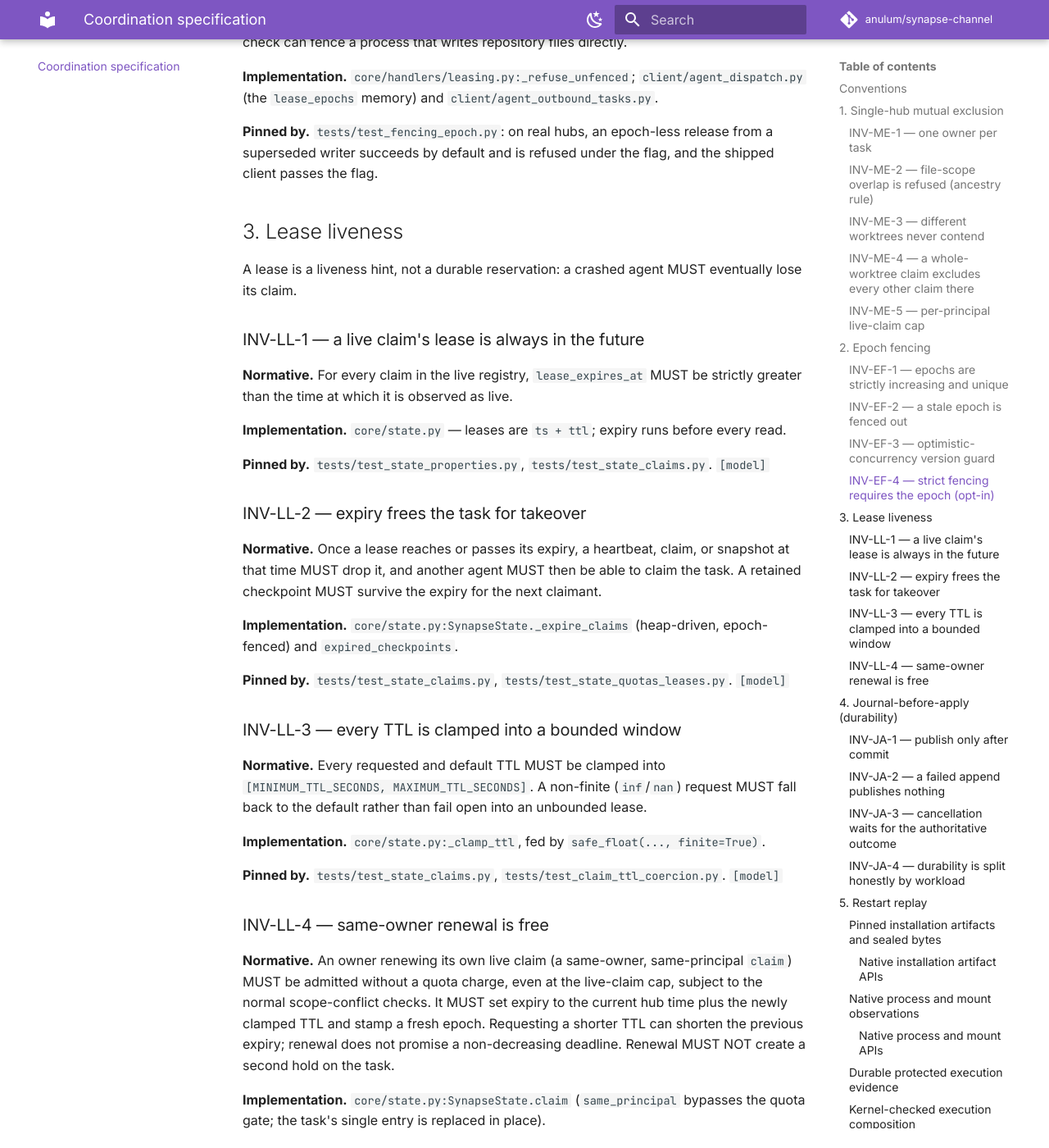
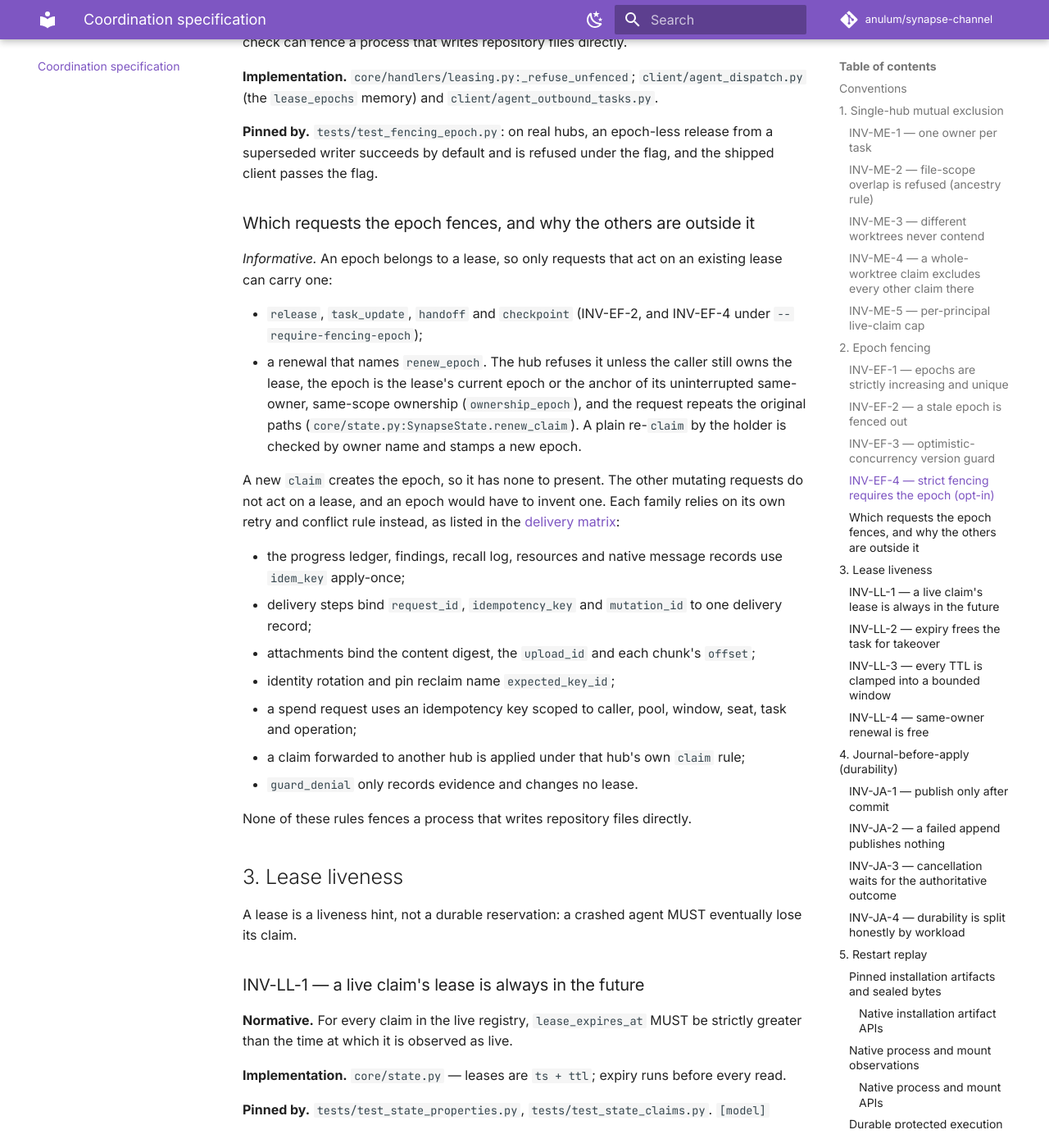
Before and after one commit to anulum/synapse-channel, an MkDocs documentation site: the page built from docs/coordination-spec.md, in a window 1280 px wide and 1400 px high, scrolled down 4209 px. Shown: the whole window at 82% size. Built offline with MkDocs 1.6.1 and Material for MkDocs 9.7.7, drawn with Linux system fonts in a browser that asks for light colours; comment, search, counter and statistics services are not loaded.

Commit message:
docs(spec): say which requests the lease epoch fences and why
The coordination spec named the four fenced lease mutations but not why
the other mutating requests carry no epoch. It now lists the fenced set,
including the epoch-guarded renewal and its exact acceptance rule, and
names the retry and conflict rule each other family relies on, linking
the delivery matrix. Documentation only; no behaviour change.

Hooks-Verified: pre-commit sha256:3552a67ddc3a6626
Seat: f636
Authored by Anulum Fortis & Arcane Sapience (protoscience@anulum.li)

```diff
--- a/docs/coordination-spec.md
+++ b/docs/coordination-spec.md
@@ -191,6 +191,40 @@ check can fence a process that writes repository files directly.
 **Pinned by.** `tests/test_fencing_epoch.py`: on real hubs, an epoch-less
 release from a superseded writer succeeds by default and is refused under the
 flag, and the shipped client passes the flag.
+
+### Which requests the epoch fences, and why the others are outside it
+
+*Informative.* An epoch belongs to a lease, so only requests that act on an
+existing lease can carry one:
+
+- `release`, `task_update`, `handoff` and `checkpoint` (INV-EF-2, and
+  INV-EF-4 under `--require-fencing-epoch`);
+- a renewal that names `renew_epoch`. The hub refuses it unless the caller
+  still owns the lease, the epoch is the lease's current epoch or the anchor of
+  its uninterrupted same-owner, same-scope ownership (`ownership_epoch`), and
+  the request repeats the original paths
+  (`core/state.py:SynapseState.renew_claim`). A plain re-`claim` by the holder
+  is checked by owner name and stamps a new epoch.
+
+A new `claim` creates the epoch, so it has none to present. The other mutating
+requests do not act on a lease, and an epoch would have to invent one. Each
+family relies on its own retry and conflict rule instead, as listed in the
+[delivery matrix](delivery-matrix.md):
+
+- the progress ledger, findings, recall log, resources and native message
+  records use `idem_key` apply-once;
+- delivery steps bind `request_id`, `idempotency_key` and `mutation_id` to one
+  delivery record;
+- attachments bind the content digest, the `upload_id` and each chunk's
+  `offset`;
+- identity rotation and pin reclaim name `expected_key_id`;
+- a spend request uses an idempotency key scoped to caller, pool, window,
+  seat, task and operation;
+- a claim forwarded to another hub is applied under that hub's own `claim`
+  rule;
+- `guard_denial` only records evidence and changes no lease.
+
+None of these rules fences a process that writes repository files directly.
 
 ## 3. Lease liveness
 
```
